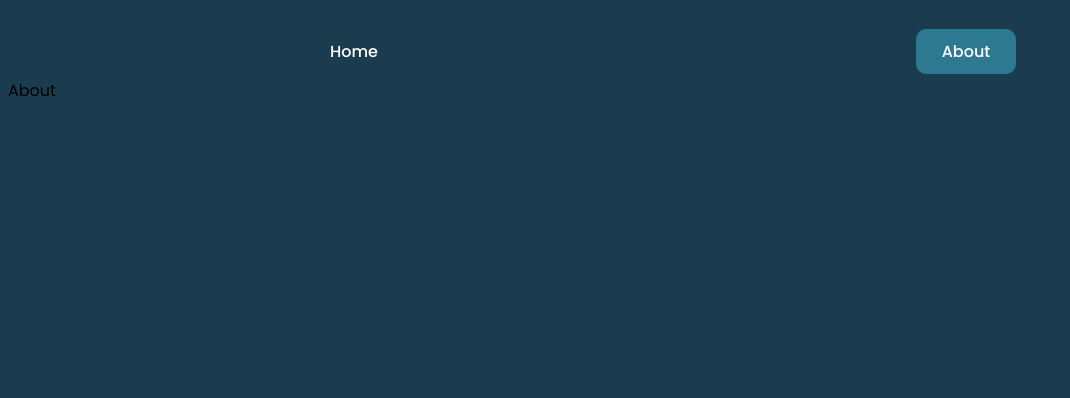
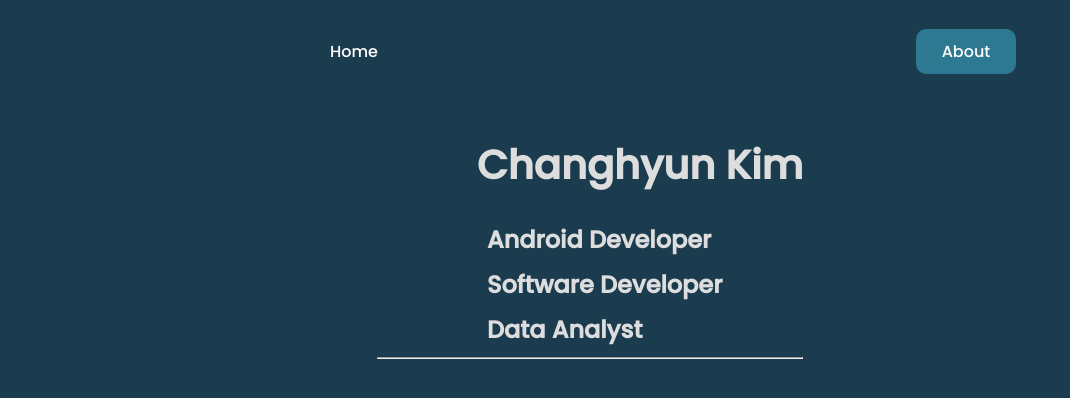
Before and after one commit to eddie8615/personal_webpage, a React (Create React App) app: page /about in a window 1280 px wide. Shown: the top 398 px of the page, without its empty margins (0-1070 px from the left). Built offline with nearby package versions, Linux system fonts and the light colour scheme.

Commit message:
Started doing about page

```diff
--- a/src/Components/Greeting/Greeting.Styles.js
+++ b/src/Components/About.Styles.js
@@ -2,18 +2,19 @@ import styled from "styled-components";
 
 export const Wrapper = styled.div`
     max-width: var(--maxWidth);
-    padding: 20px;
+    margin: 10px auto;
 `;
 
 export const Content = styled.div`
+    display: flex;
+    justify-content: center;
+    padding: 20px;
+
 `;
 
 export const Text = styled.div`
-    z-index: 100;
-    max-width: 700px;
-    position: absolute;
-    margin-left: 10px;
-    min-height: 100px;
+
+    /* position: absolute; */
     font-weight: 600;
     color: var(--lightGrey);
     animation: animateHomeImage 1s;
@@ -29,18 +30,21 @@ export const Text = styled.div`
 
     h1{
         font-size: var(--fontSuperBig);
-        font-family: 'Poppins', sans-serif;
         font-weight: 600;
 
         @media screen and (max-width: 720px){
             font-size: var(--fontBig)
         }
     }
+    h2 {
+        font-size: var(--fontBig);
+        margin: 10px;
+    }
 
     p {
         font-size: var(--fontMed);
         font-family: 'Poppins', sans-serif;
-        font-weight: 200;
+        font-weight: 100;
         padding: 1rem auto;
 
         @media screen and (max-width: 720px){
@@ -57,3 +61,8 @@ export const Text = styled.div`
         max-width: 100%
     }
 `;
+
+export const Line = styled.hr`
+    color: rgba(0, 0, 0, 0.65);
+    margin-left: -100px;
+`;
--- a/src/Components/About.js
+++ b/src/Components/About.js
@@ -1,7 +1,19 @@
 import React from 'react';
+import { Wrapper, Content, Text, Line } from './About.Styles';
 
 const About = () => (
-    <div>About</div>
+    <Wrapper>
+        <Content>
+            <Text>
+                <h1>Changhyun Kim</h1>
+                <h2>Android Developer</h2>
+                <h2>Software Developer</h2>
+                <h2>Data Analyst</h2>
+                <Line/>
+
+            </Text>
+        </Content>
+    </Wrapper>
 )
 
 export default About;
--- a/src/Components/Header/Header.styles.js
+++ b/src/Components/Header/Header.styles.js
@@ -17,7 +17,7 @@ export const Content = styled.ul`
     margin-bottom: 0;
     max-width: var(--maxWidth);
     font-weight: 500;
-    font-family: 'Poppins Medium', sans-serif;
+    font-family: 'Poppins', sans-serif;
 
 
     a {
--- a/src/Components/Home.js
+++ b/src/Components/Home.js
@@ -8,10 +8,7 @@ const Home = () => {
     return (
         <>
             <Grid leftImage={Image}>
-
             </Grid>
-            {/* <HomeImage/> */}
-
         </>
     )
 }
```
